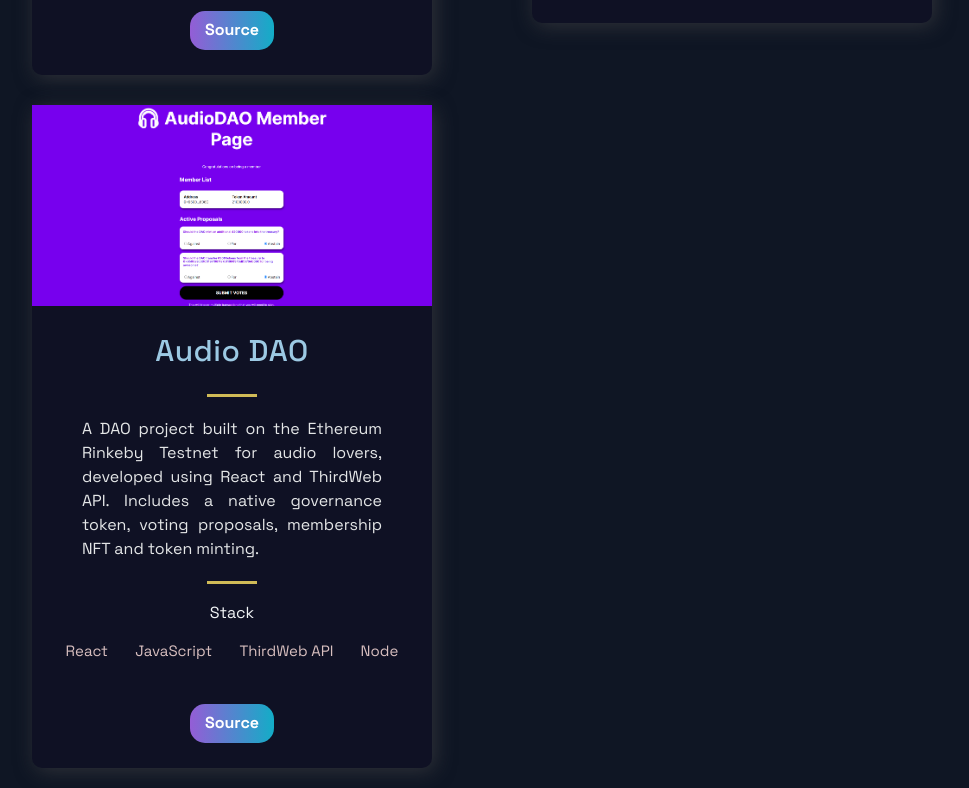
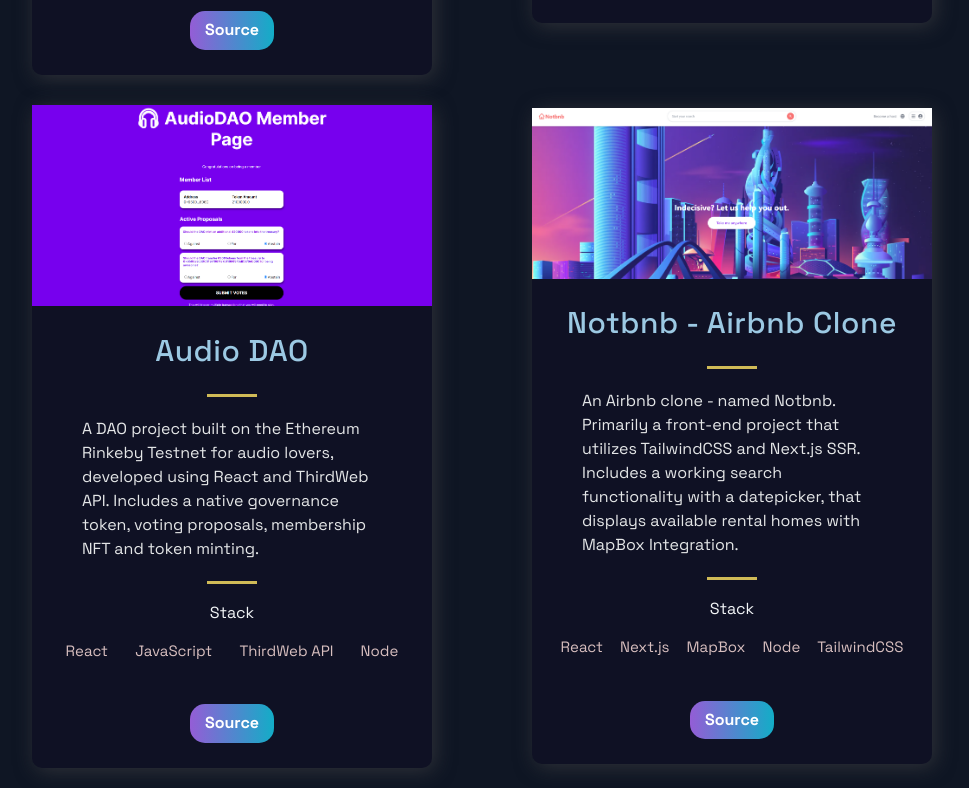
Before and after one commit to Immacio/mauricewillis.com-website, a Next.js app: page / in a window 1280 px wide. Shown: the part 2152-2940 px from the top of the page, without its empty margins (158-1127 px from the left). Built offline with nearby package versions, Linux system fonts and the light colour scheme.

Commit message:
notbnb update

```diff
--- a/src/components/Projects/ProjectsStyles.js
+++ b/src/components/Projects/ProjectsStyles.js
@@ -1,11 +1,11 @@
-import styled from 'styled-components';
+import styled from "styled-components";
 
 export const Img = styled.img`
-  width:100%;
-  height:100%;
+  width: 100%;
+  height: 100%;
   object-fit: cover;
   overflow: hidden;
-`
+`;
 
 export const GridContainer = styled.section`
   display: grid;
@@ -20,8 +20,7 @@
     padding: 2rem;
     padding-bottom: 0;
   }
-
-`
+`;
 export const BlogCard = styled.div`
   border-radius: 10px;
   box-shadow: 3px 3px 20px rgba(80, 78, 78, 0.5);
@@ -30,22 +29,20 @@
   @media ${(props) => props.theme.breakpoints.sm} {
     width: 100%;
   }
-  background:#0F1124;
+  background: #0f1124;
 `;
 export const TitleContent = styled.div`
   text-align: center;
   z-index: 20;
   width: 100%;
-
 `;
-
 
 export const HeaderThree = styled.h3`
   font-weight: 500;
   letter-spacing: 0.5px;
   color: #9cc9e3;
-  padding: .5rem 0;
-  font-size: ${(props) => props.title ? '3rem' : '2rem'};
+  padding: 0.5rem 0;
+  font-size: ${(props) => (props.title ? "3rem" : "2rem")};
 `;
 
 export const Hr = styled.hr`
@@ -60,12 +57,11 @@
   width: 170px;
   margin: 0 auto;
   color: #dce3e7;
-  font-family: 'Droid Serif', serif;
+  font-family: "Droid Serif", serif;
   font-size: 13px;
   font-style: italic;
   line-height: 18px;
 `;
-
 
 export const CardInfo = styled.p`
   width: 100%;
@@ -73,13 +69,11 @@
   color: #e4e6e7;
   font-style: 2rem;
   line-height: 24px;
-  text-align: justify;
+  text-align: left;
   @media ${(props) => props.theme.breakpoints.sm} {
-    padding:.3rem
-
+    padding: 0.3rem;
   }
 `;
-
 
 export const UtilityList = styled.ul`
   list-style-type: none;
@@ -90,18 +84,16 @@
 `;
 
 export const ExternalLinks = styled.a`
-color:#d4c0c0;
+  color: #d4c0c0;
   font-size: 1.6rem;
-font-weight:bold;
-color:white;
-padding:1rem 1.5rem;
-background: linear-gradient(
-  270deg,#13ADC7 0%,#945DD6 100%);
+  font-weight: bold;
+  color: white;
+  padding: 1rem 1.5rem;
+  background: linear-gradient(270deg, #13adc7 0%, #945dd6 100%);
   border-radius: 15px;
   transition: 0.4s ease;
-&:hover{
-  opacity:0.8;
-
+  &:hover {
+    opacity: 0.8;
   }
 `;
 
@@ -109,8 +101,8 @@
   display: flex;
   justify-content: space-around;
   padding: 2rem;
-`
+`;
 export const Tag = styled.li`
   color: #d8bfbf;
   font-size: 1.5rem;
-`
+`;
--- a/src/constants/constants.js
+++ b/src/constants/constants.js
@@ -1,26 +1,38 @@
 export const projects = [
   {
-    title: 'Gravity Supply Chain Solutions',
-    description: "A corporate website that I helped develop, maintain and secure throughout my time as their Web Developer. Used the Salient Theme and created custom webpages using HTML, CSS, JavaScript and PHP.",
-      image: '/images/gravity.png',
-      tags: ['HTML', 'CSS', 'JavaScript', 'PHP', 'WordPress'],
-    source: 'https://gravitysupplychain.com',
+    title: "Gravity Supply Chain Solutions",
+    description:
+      "A corporate website that I helped develop, maintain and secure throughout my time as their Web Developer. Used the Salient Theme and created custom webpages using HTML, CSS, JavaScript and PHP.",
+    image: "/images/gravity.png",
+    tags: ["HTML", "CSS", "JavaScript", "PHP", "WordPress"],
+    source: "https://gravitysupplychain.com",
     id: 0,
   },
   {
-    title: 'Solana NFT Project - Bichon & Buddies',
-    description:"An NFT project developed using React and JavaScript. The collection was built and uploaded onto the Solana devnet, and allows users to connect their Phantom Wallet to mint NFTs natively on the site.",
-    image: '/images/nft.png',
-    tags: ['React', 'Node','JavaScript', 'Solana'],
-    source: 'https://bichonbuddies.vercel.app/',
+    title: "Solana NFT Project - Bichon & Buddies",
+    description:
+      "An NFT project developed using React and JavaScript. The collection was built and uploaded onto the Solana devnet, and allows users to connect their Phantom Wallet to mint NFTs natively on the site.",
+    image: "/images/nft.png",
+    tags: ["React", "Node", "JavaScript", "Solana"],
+    source: "https://bichonbuddies.vercel.app/",
     id: 1,
   },
   {
-    title: 'Audio DAO',
-    description: "A DAO project built on the Ethereum Rinkeby Testnet for audio lovers, developed using React and ThirdWeb API. Includes a native governance token, voting proposals, membership NFT and token minting.",
-      image: '/images/audiodao.png',
-      tags: ['React', 'JavaScript', 'ThirdWeb API', 'Node'],
-    source: 'https://audio-dao.vercel.app/',
+    title: "Audio DAO",
+    description:
+      "A DAO project built on the Ethereum Rinkeby Testnet for audio lovers, developed using React and ThirdWeb API. Includes a native governance token, voting proposals, membership NFT and token minting.",
+    image: "/images/audiodao.png",
+    tags: ["React", "JavaScript", "ThirdWeb API", "Node"],
+    source: "https://audio-dao.vercel.app/",
+    id: 2,
+  },
+  {
+    title: "Notbnb - Airbnb Clone",
+    description:
+      "An Airbnb clone - named Notbnb. Primarily a front-end project that utilizes TailwindCSS and Next.js SSR. Includes a working search functionality with a datepicker, that displays available rental homes with MapBox Integration.",
+    image: "/images/notbnb.png",
+    tags: ["React", "Next.js", "MapBox", "Node", "TailwindCSS"],
+    source: "https://notbnb-clone.vercel.app/",
     id: 2,
   },
 ];
```
Also changed, not shown: public/images/notbnb.png (added). Lines whose indentation alone changed are shown as unchanged.
